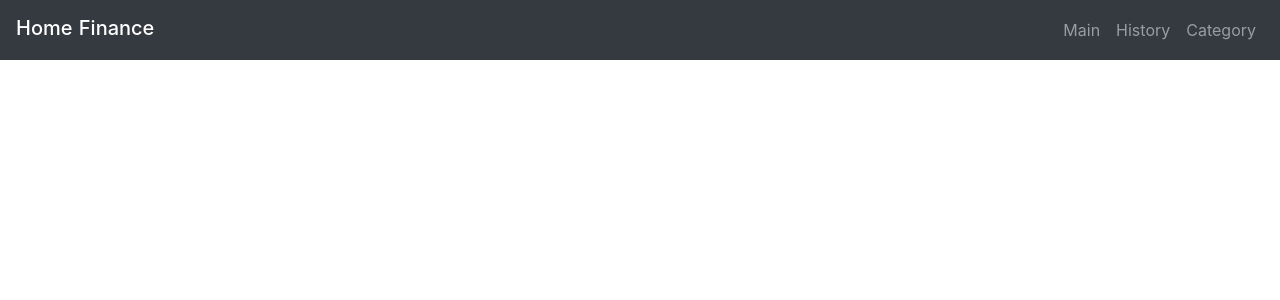
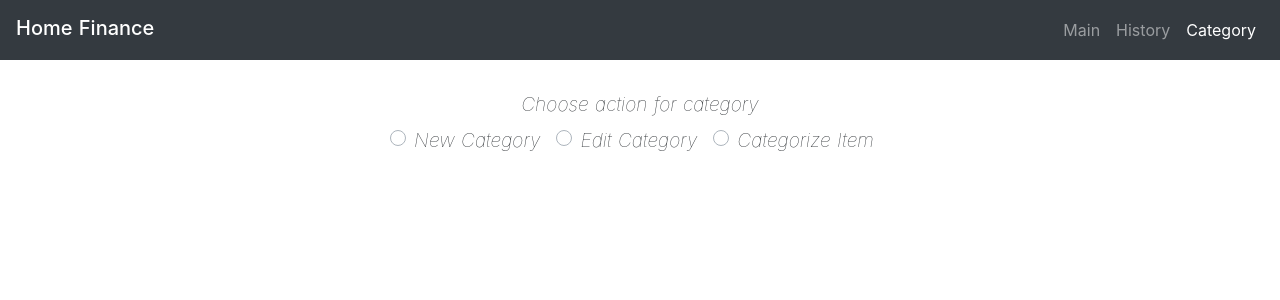
Before and after one commit to M-Kocikowski/HomeFinanceApp_UI, a Nuxt app: page /category in a window 1280 px wide. Shown: the top 300 px of the page. Built offline with nearby package versions, Linux system fonts and the light colour scheme.

Commit message:
added category page

```diff
--- /dev/null
+++ b/pages/category/index.vue
@@ -0,0 +1,61 @@
+<template>
+  <div>
+    <b-form-group id="form-input-type" label="Choose action for category">
+      <b-form-radio-group v-model="radioSelected" :options="radioOptions"></b-form-radio-group>
+    </b-form-group>
+    <b-form @submit="onSubmit" style="margin: auto 10%" v-if="radioSelected">
+      <b-form-group id="input-group-1" :label="labelText" label-for="input-1">
+        <b-form-input
+          id="input-1"
+          v-model="radioOptions[0].text"
+          type="text"
+          required
+          placeholder="Enter Text"
+        ></b-form-input>
+      </b-form-group>
+      <b-button
+        type="submit"
+        variant="success"
+      >{{this.radioSelected === 'N' ? 'Save new category' : this.radioSelected === 'E' ? 'Modify category' : 'Save cateogrized item'}}</b-button>
+    </b-form>
+  </div>
+</template>
+
+<script>
+export default {
+  data() {
+    return {
+      radioSelected: "",
+      radioOptions: [
+        { text: "New Category", value: "N" },
+        { text: "Edit Category", value: "E" },
+        { text: "Categorize Item", value: "C" }
+      ]
+    };
+  },
+
+  computed: {
+    labelText() {
+      if (this.radioSelected === "N" || this.radioSelected === "E") {
+        return "Category Name";
+      } else {
+        return "Categorization Text";
+      }
+    }
+  },
+
+  methods: {
+    onSubmit(evt) {}
+  }
+};
+</script>
+
+<style scoped>
+#form-input-type {
+  margin: 30px auto;
+  text-align: center;
+  font-size: larger;
+  font-weight: lighter;
+  font-style: italic;
+}
+</style>
```
